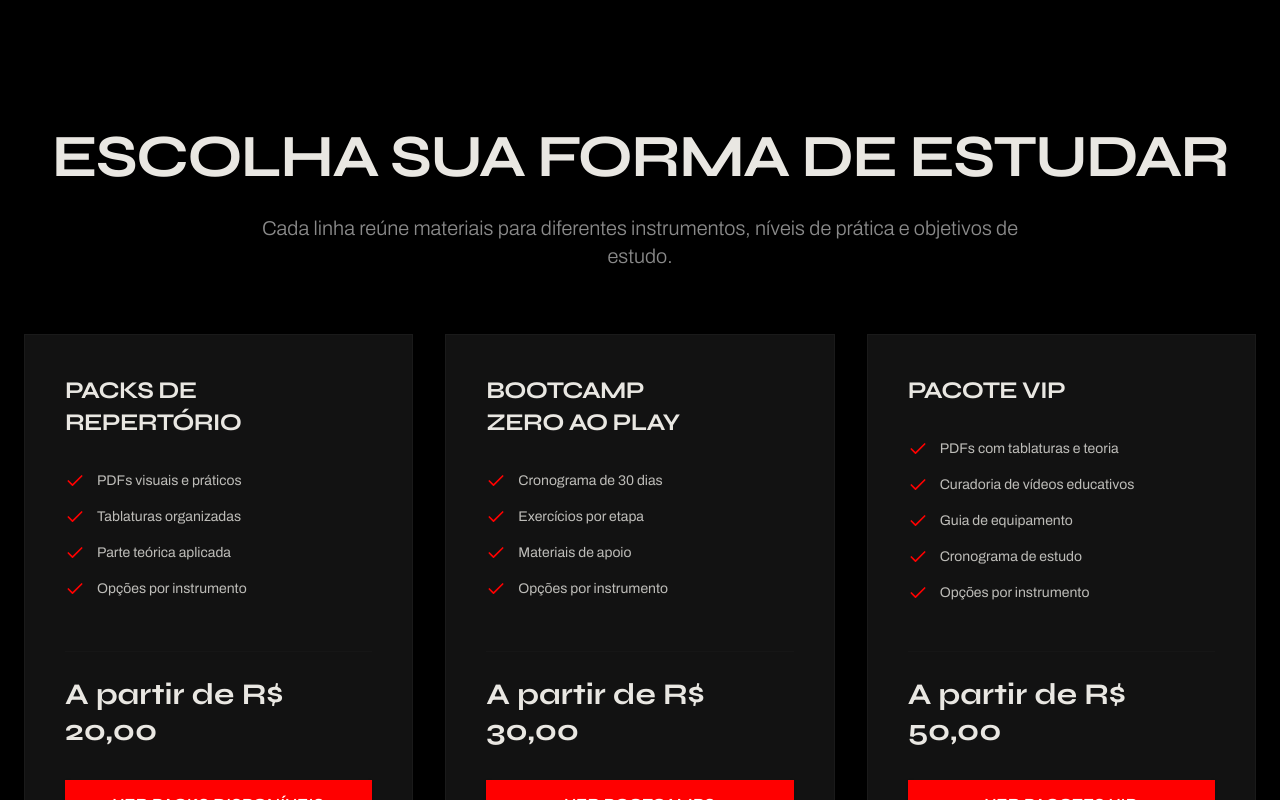
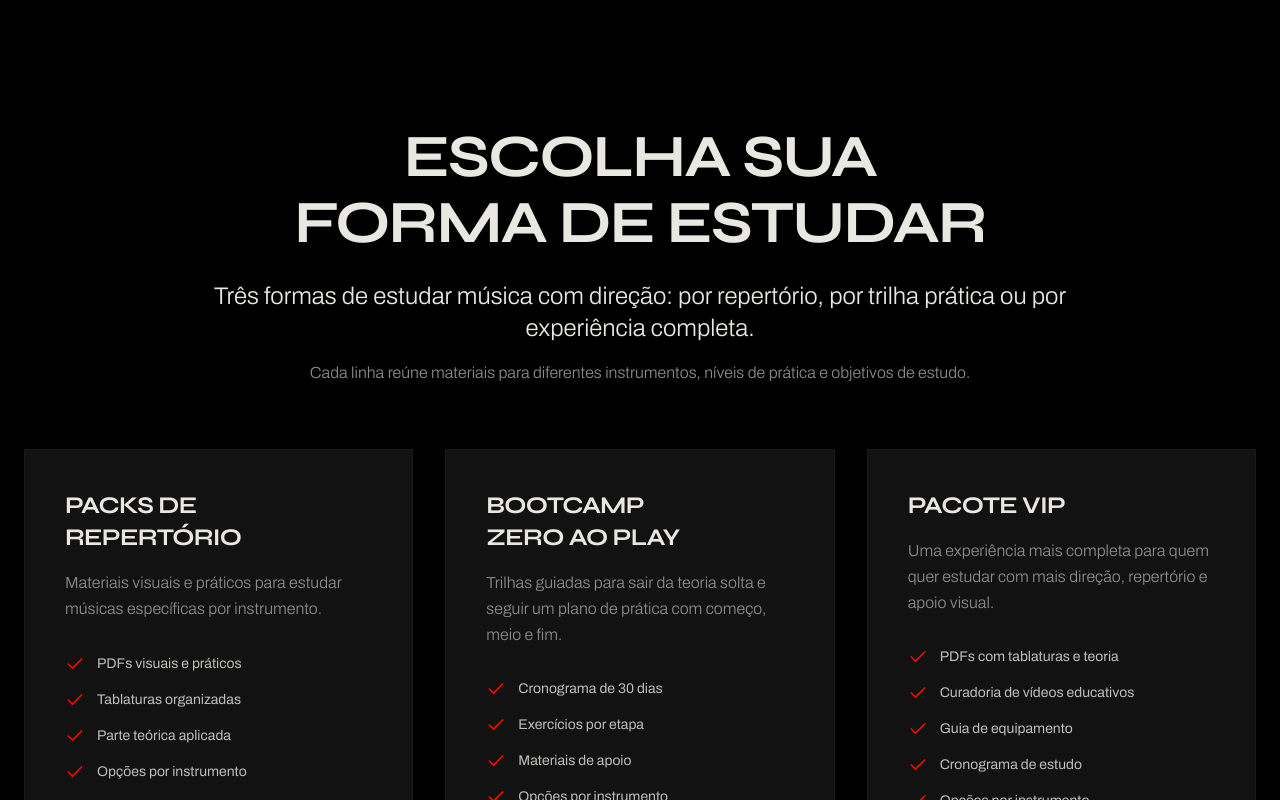
Before and after one commit to Tiffanylimaa/studiozero, a React (Vite) app in the folder apps/web/: page / in a window 1280 px wide. Shown: the part 2080-2880 px from the top of the page. Built offline with nearby package versions, Linux system fonts and the light colour scheme.

Commit message:
Clarify home product categories

```diff
--- a/apps/web/src/pages/HomePage.jsx
+++ b/apps/web/src/pages/HomePage.jsx
@@ -56,10 +56,8 @@ function HomePage() {
     {
       title: "Packs de Repertório",
       price: "A partir de R$ 20,00",
-      checkoutUrl: "", // Substituir pelo link de checkout da Kiwify.
-      categoryUrl: "/produtos",
-      ctaLabel: "Ver packs disponíveis",
-      desc: "",
+      desc: "Materiais visuais e práticos para estudar músicas específicas por instrumento.",
+      cta: "Ver packs disponíveis",
       features: [
         'PDFs visuais e práticos',
         'Tablaturas organizadas',
@@ -70,10 +68,8 @@ function HomePage() {
     {
       title: "Bootcamp Zero ao Play",
       price: "A partir de R$ 30,00",
-      checkoutUrl: "", // Substituir pelo link de checkout da Kiwify.
-      categoryUrl: "/produtos",
-      ctaLabel: "Ver bootcamps",
-      desc: "",
+      desc: "Trilhas guiadas para sair da teoria solta e seguir um plano de prática com começo, meio e fim.",
+      cta: "Ver bootcamps",
       features: [
         'Cronograma de 30 dias',
         'Exercícios por etapa',
@@ -84,10 +80,8 @@ function HomePage() {
     {
       title: "Pacote VIP",
       price: "A partir de R$ 50,00",
-      checkoutUrl: "", // Substituir pelo link de checkout da Kiwify.
-      categoryUrl: "/produtos",
-      ctaLabel: "Ver pacotes VIP",
-      desc: "",
+      desc: "Uma experiência mais completa para quem quer estudar com mais direção, repertório e apoio visual.",
+      cta: "Ver pacotes VIP",
       features: [
         'PDFs com tablaturas e teoria',
         'Curadoria de vídeos educativos',
@@ -187,9 +181,12 @@ function HomePage() {
         {/* SECTION 4: PRODUCTS */}
         <section className="py-32 px-6 bg-background">
           <div className="max-w-7xl mx-auto">
-            <div className="text-center mb-16">
+            <div className="text-center mb-16 max-w-4xl mx-auto">
               <h2 className="mb-6">Escolha sua forma de estudar</h2>
-              <p className="text-muted-foreground text-lg md:text-xl font-light max-w-3xl mx-auto leading-relaxed">
+              <p className="text-xl md:text-2xl text-foreground font-light mb-4">
+                Três formas de estudar música com direção: por repertório, por trilha prática ou por experiência completa.
+              </p>
+              <p className="text-muted-foreground font-light">
                 Cada linha reúne materiais para diferentes instrumentos, níveis de prática e objetivos de estudo.
               </p>
             </div>
@@ -213,23 +210,11 @@ function HomePage() {
 
                   <div className="mt-auto pt-6 border-t border-border/50">
                     <div className="text-3xl font-syne font-bold mb-8">{prod.price}</div>
-                    {prod.checkoutUrl ? (
-                      <Button asChild className="w-full bg-primary hover:bg-primary/90 text-white rounded-sm py-6 font-syne uppercase tracking-wider">
-                        <a href={prod.checkoutUrl} target="_blank" rel="noopener noreferrer">
-                          Comprar agora
-                        </a>
-                      </Button>
-                    ) : prod.categoryUrl ? (
-                      <Button asChild className="w-full bg-primary hover:bg-primary/90 text-white rounded-sm py-6 font-syne uppercase tracking-wider">
-                        <Link to={prod.categoryUrl}>
-                          {prod.ctaLabel}
-                        </Link>
-                      </Button>
-                    ) : (
-                      <Button disabled className="w-full bg-primary hover:bg-primary/90 text-white rounded-sm py-6 font-syne uppercase tracking-wider">
-                        {prod.ctaLabel || 'Comprar em breve'}
-                      </Button>
-                    )}
+                    <Button asChild className="w-full bg-primary hover:bg-primary/90 text-white rounded-sm py-6 font-syne uppercase tracking-wider">
+                      <Link to="/produtos">
+                        {prod.cta}
+                      </Link>
+                    </Button>
                   </div>
                 </div>
               ))}
```
